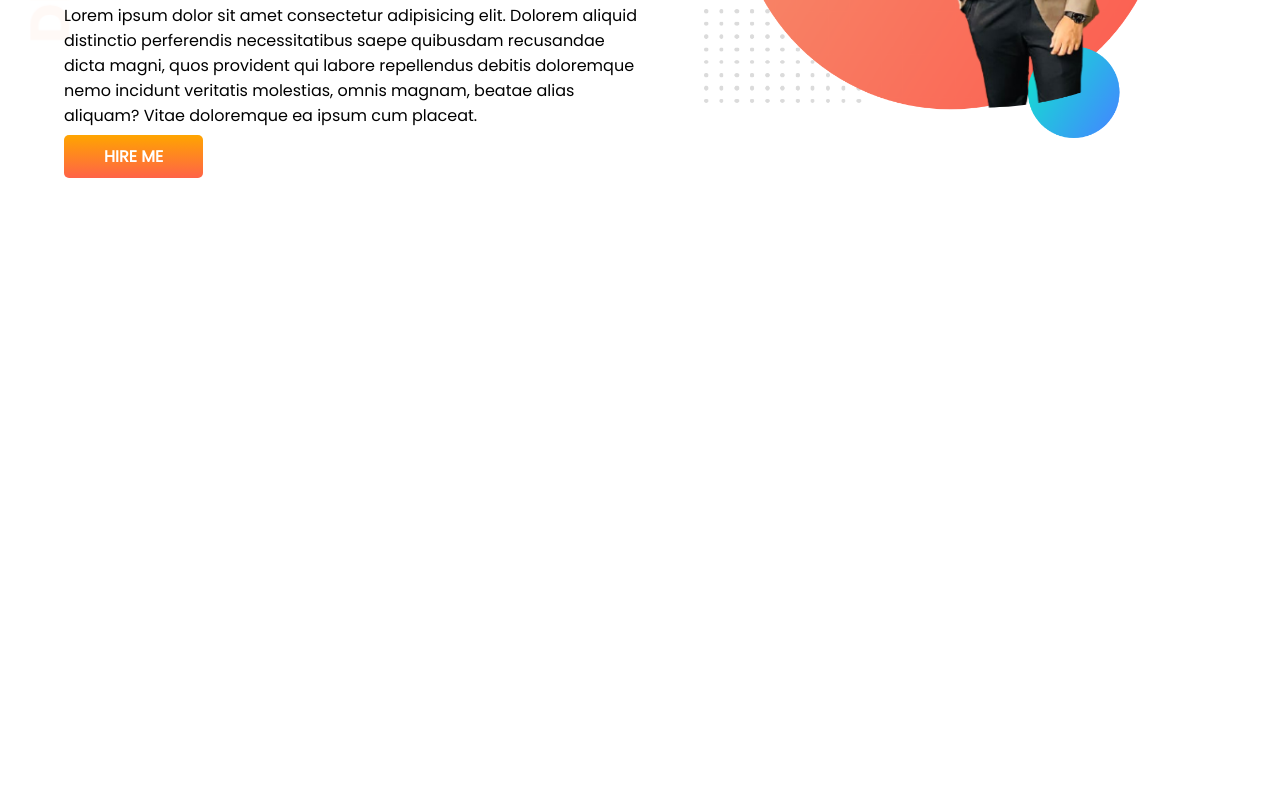
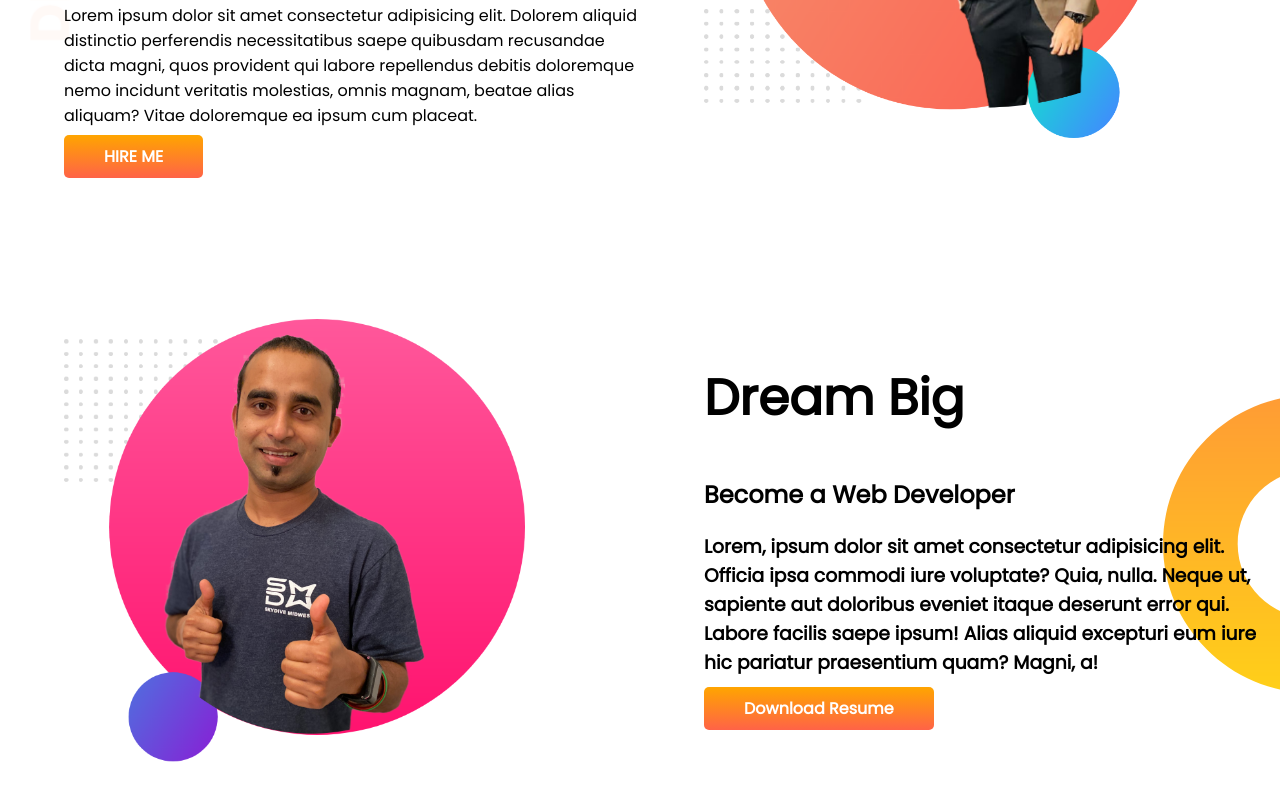
Before and after one commit to DevMohi/developer-portfolio, a plain HTML site: page index.html in a window 1280 px wide. Shown: the part 319-1120 px from the top of the page. Before the commit the page ends 800 px from the top, so only its background shows below. Drawn offline with Linux system fonts and the light colour scheme.

Commit message:
dream added

```diff
--- a/index.html
+++ b/index.html
@@ -27,5 +27,21 @@
         <img src="images/me.png" alt="picture of myself">
        </div>
 </section>
+
+<section class="dream-big">
+    <div class="half-width">
+        <img src="images/jhankar2.png" alt="">
+    </div>
+
+    <div class="half-width">
+        <h1>Dream Big</h2>
+        <h2>Become a Web Developer</h2>
+        <h3>Lorem, ipsum dolor sit amet consectetur adipisicing elit. Officia ipsa commodi iure voluptate? Quia, nulla. Neque ut, sapiente aut doloribus eveniet itaque deserunt error qui. Labore facilis saepe ipsum! Alias aliquid excepturi eum iure hic pariatur praesentium quam? Magni, a!</h3>
+
+        <a class="link-button" href="https://www.linkedin.com/in/mohammed-mohi-uddin-654412220/" target="_blank">Download Resume</a>
+    </div>
+
+
+</section>
 </body>
 </html>
--- a/style.css
+++ b/style.css
@@ -11,6 +11,7 @@ h1{
 
 section{
     display: flex;
+    margin-bottom: 150px;
 }
 
 .half-width{
@@ -34,3 +35,9 @@ section{
     background-repeat: no-repeat;
 
 }
+
+.dream-big{
+    background-image: url(images/dream-bg.png);
+    background-repeat: no-repeat;
+    background-position:right ;
+}
```
